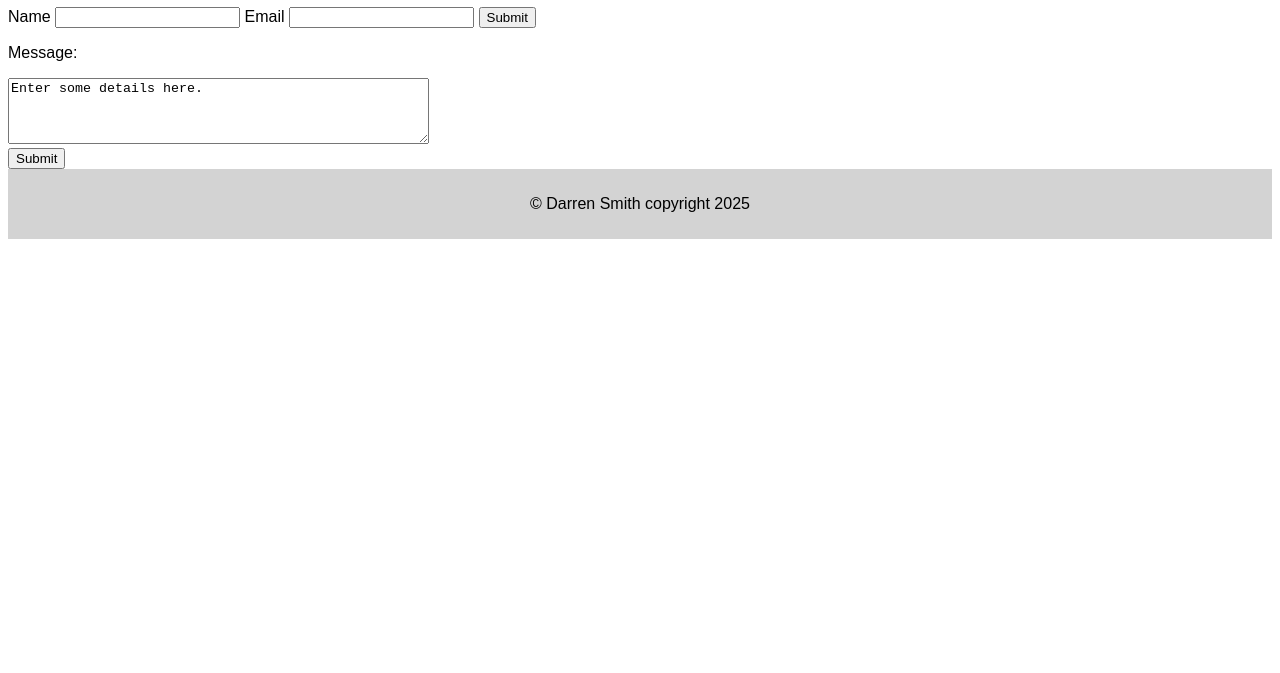
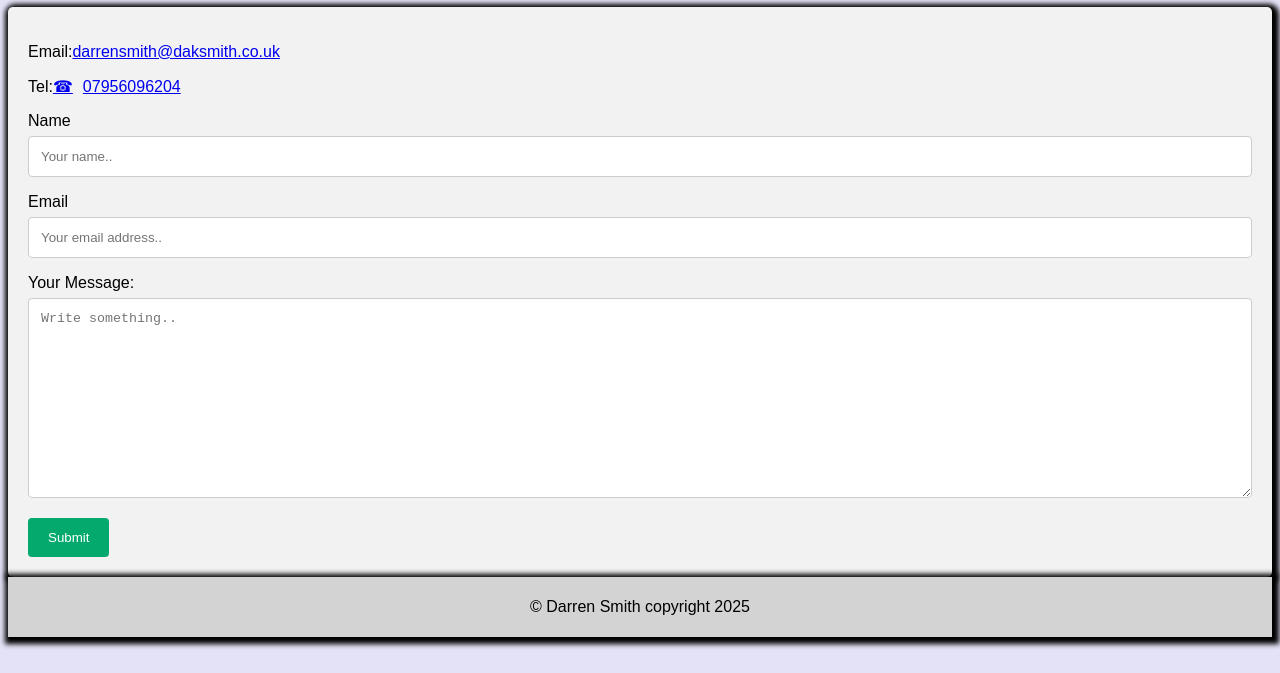
Before and after one commit to DarrenSmith10/DarrenSmithPortfolio, a plain HTML site: page Contact.html in a window 1280 px wide. Shown: the part 127-800 px from the top of the page. Drawn offline with Linux system fonts and the light colour scheme.

Commit message:
Day3 Sunday Changes

```diff
--- a/Contact.html
+++ b/Contact.html
@@ -3,7 +3,7 @@
 <head>
     <meta charset="UTF-8">
     <meta name="viewport" content="width=device-width, initial-scale=1.0">
-    <title>Contacts</title>
+    <title>Contact</title>
     <link rel="stylesheet" href="my_styles.css">
 </head>
 <!-- This is my first form test -->
@@ -14,32 +14,31 @@
         <li class="display"><a href="Contact.html">Contact</a></li>
     </ul>
     <header>
-        <h1>Contact</h1>
+        <h1>Contact Form</h1>
 
     </header>
+    <div class="container">
+        <form action="action_page.php">
+        <p>Email:<a href="mailto:darrensmith@daksmith.co.uk">darrensmith@daksmith.co.uk</a></p>
+        <p>Tel:<a href="tel:07956096204">07956096204</a></p>
+            <label for="name">Name</label>
+            <input type="text" id="name" name="Name" placeholder="Your name..">
 
-    <form>
-       <label>Name</label>
-       <input type="text">
-
-       <label>Email</label>
-       <input type="email">
+            <label for="Email">Email</label>
+            <input type="text" id="Email" name="Email" placeholder="Your email address..">
 
 
-       <input type="submit">
+            <label for="Message">Your Message:</label>
+            <textarea id="Message" name="Message" placeholder="Write something.." style="height:200px"></textarea>
+
+            <input type="submit" value="Submit">
+
+        </form>
+    </div>
 
 
-
-    <form>
-        <p><label for="enter">Message:</label></p>
-        <textarea id="enter" name="enter" rows="4" cols="50">Enter some details here.</textarea>
-        <br>
-        <input type="submit" value="Submit">
-    </form>
     <footer>
         <p>© Darren Smith copyright 2025</p>
     </footer>
 </body>
 </html>
-
-<!-- explore more form types add more elements, CSS , styles, options, drop downlist etc-->
--- a/my_styles.css
+++ b/my_styles.css
@@ -3,9 +3,9 @@
     margin: 0;
     padding: 0;
     overflow: hidden;
-    background: rgba(240, 216, 171, 0.84);
+    background: rgba(68, 180, 92, 0.66);
+    box-shadow: 1px 1px;
 }
-
 
 
 .display
@@ -14,7 +14,7 @@
     color: white;
     text-align: center;
     padding:14px 16px;
-    text-decoration: none;
+    text-decoration:none;
     float: left;
     border-right:1px solid #bbb;
 }
@@ -24,11 +24,11 @@
 }
 
     .display:hover{
-        background-color: #111;
+        background-color: #ffffff;
     }
 
 
-    /* image Centering*/
+    /* --- image Centering ----*/
 
 img{
 
@@ -39,13 +39,64 @@ img{
 
 body {
     font-family: Arial, sans-serif;
+    background: rgba(213, 212, 242, 0.66);
 }
+
+/*---- Footer -- */
 
 footer {
     background-color: lightgray;
-    padding: 10px;
+    padding: 5px;
     text-align: center;
+    box-shadow: 2px 2px 5px 5px;
 }
+
+
+/*------ CSS for Form -- */
+
+body {font-family: Arial, Helvetica, sans-serif;}
+* {box-sizing: border-box;}
+
+input[type=text], select, textarea {
+  width: 100%;
+  padding: 12px;
+  border: 1px solid #ccc;
+  border-radius: 4px;
+  box-sizing: border-box;
+  margin-top: 6px;
+  margin-bottom: 16px;
+  resize: vertical;
+}
+
+input[type=submit] {
+  background-color: #04AA6D;
+  color: white;
+  padding: 12px 20px;
+  border: none;
+  border-radius: 4px;
+  cursor: pointer;
+}
+
+input[type=submit]:hover {
+  background-color: #45a049;
+}
+
+.container {
+  border-radius: 5px;
+  background-color: #f2f2f2;
+  padding: 20px;
+  box-shadow: 2px 2px 5px 5px;
+}
+
+/*telphone icon test */
+
+a[href^="tel:"]:before {
+    content: "\260e";
+    margin-right: 10px;
+  }
+
+
+
 /*
 div{
     width: 250px;
```
